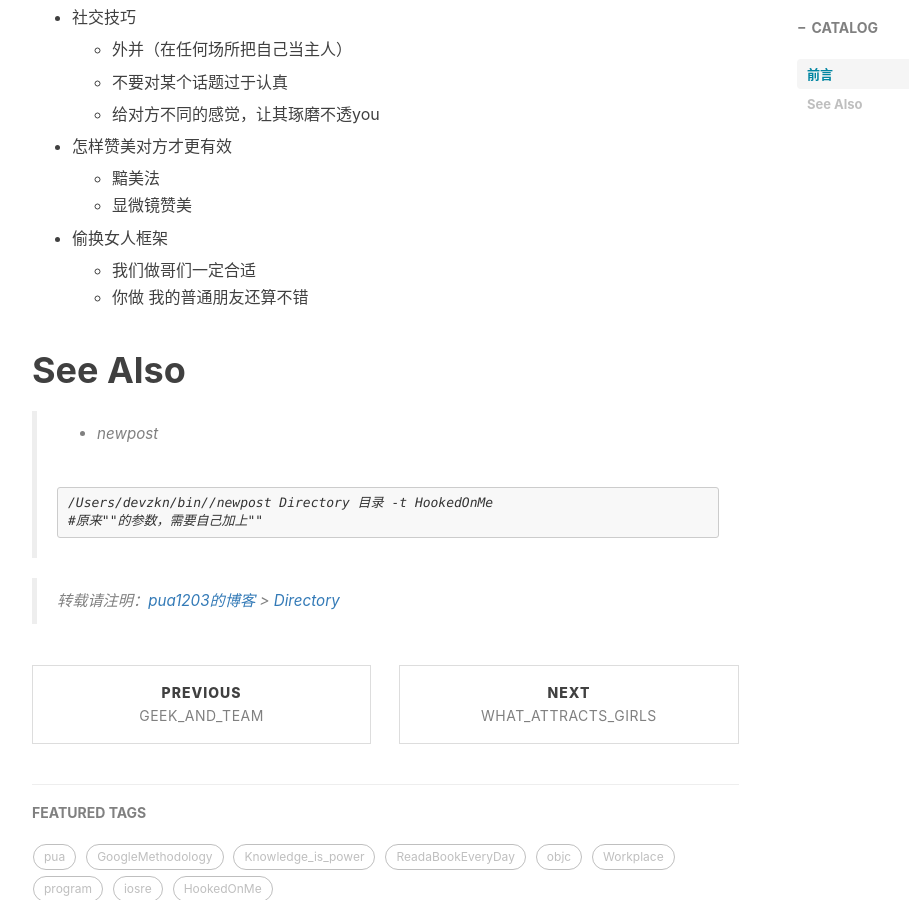
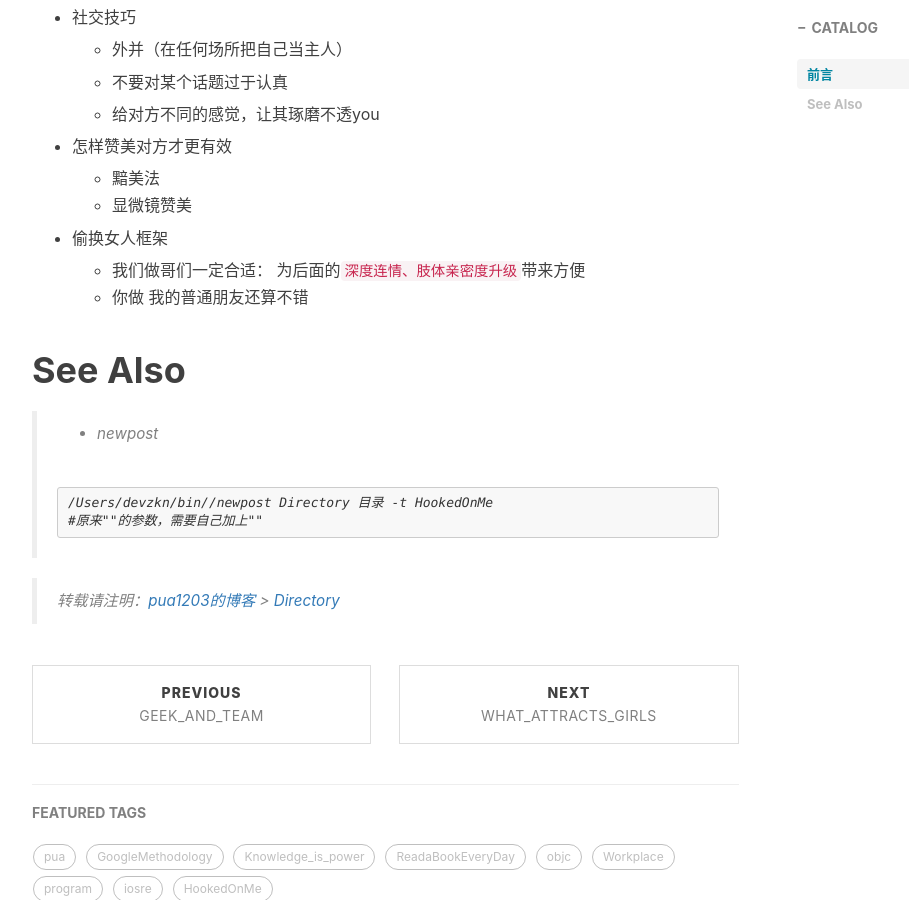
Before and after one commit to pua1203/pua1203.github.io, a Jekyll site: the page built from _posts/HookedOnMe/2018-10-16-Directory.md, in a window 1280 px wide and 900 px high, scrolled down 1276 px. Shown: the whole window, without its empty margins (233-1142 px from the left). Built offline with Jekyll 4.4.1, drawn with Linux system fonts in a browser that asks for light colours; nearby versions of some CDN libraries; comment, search, counter and statistics services are not loaded.

Commit message:
深度连情、肢体亲密度升级

```diff
--- a/_posts/HookedOnMe/2018-10-16-Directory.md
+++ b/_posts/HookedOnMe/2018-10-16-Directory.md
@@ -64,7 +64,7 @@ subtitle: 目录
   * 显微镜赞美
 
 * 偷换女人框架
-  - 我们做哥们一定合适
+  - 我们做哥们一定合适： 为后面的`深度连情、肢体亲密度升级`带来方便
   - 你做 我的普通朋友还算不错
 
 
```
